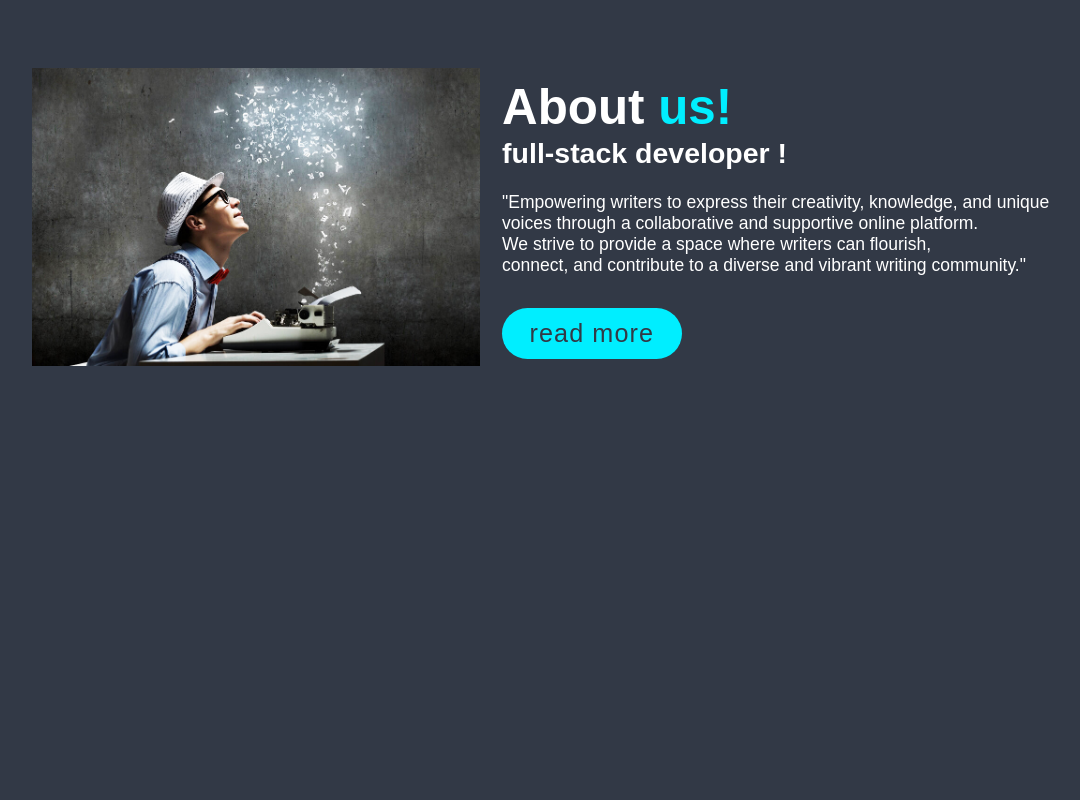
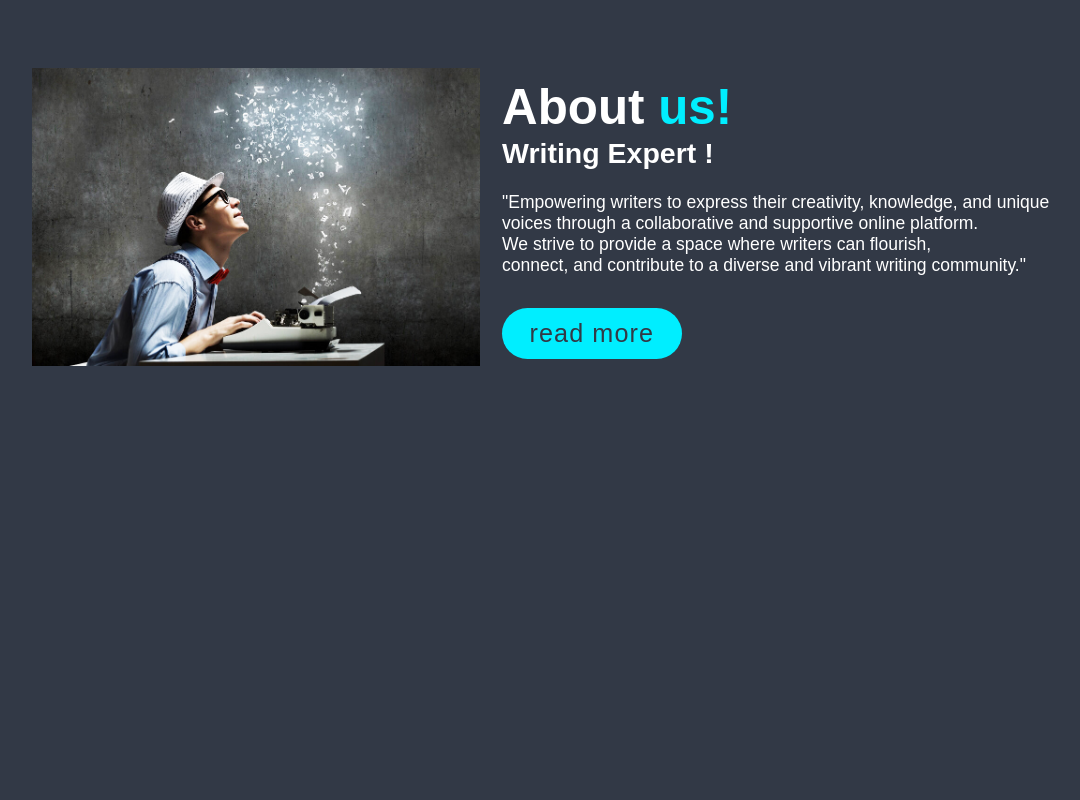
Before and after one commit to Aquila-Muriuki/Assignment-Geeks, a plain HTML site: page index.html in a window 1280 px wide. Shown: the part 1020-1820 px from the top of the page, without its empty margins (83-1163 px from the left). Drawn offline with nearby package versions, Linux system fonts and the light colour scheme; a web font is replaced by a local one.

Commit message:
The Commit message

```diff
--- a/index.html
+++ b/index.html
@@ -71,7 +71,7 @@
   <div class="about-content">
     <h2 class="heading">About <span>us!</span></h2>
 
-    <h3>full-stack developer !</h3>
+    <h3>Writing Expert !</h3>
     <p>"Empowering writers to express their creativity, knowledge, and unique voices through a
 		collaborative and supportive online platform. <br>
 		We strive to provide a space where writers can flourish,<br> connect,
@@ -239,7 +239,7 @@ Make a list of your errors, and check your writing for each of them. .
 					<div>
 					  <a href="">+1(530)501-2312 </a>
 					  <br />
-					  <a href="">+254 721 XXX XXX</a>
+
 
 					  <p class="subtitle">Mon to Fri 9am-6pm</p>
 					</div>
```
